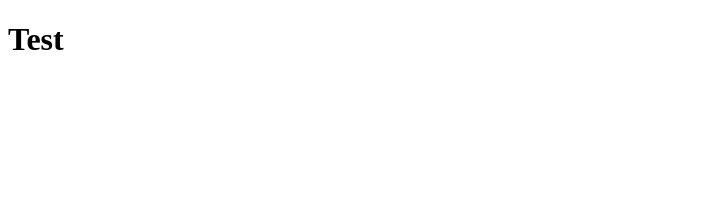
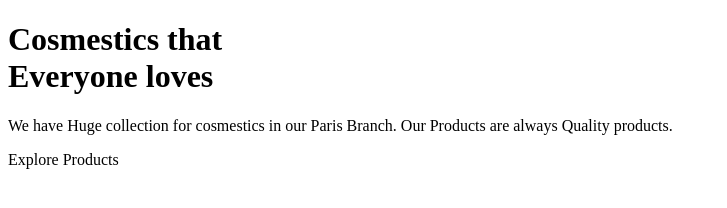
Before and after one commit to ForJessicaSake/skincare, a plain HTML site: page index.html in a window 1280 px wide. Shown: the whole page, without its empty margins (0-727 px from the left). Drawn offline with Linux system fonts and the light colour scheme.

Commit message:
added html file

```diff
--- a/index.html
+++ b/index.html
@@ -4,9 +4,11 @@
     <meta charset="UTF-8">
     <meta http-equiv="X-UA-Compatible" content="IE=edge">
     <meta name="viewport" content="width=device-width, initial-scale=1.0">
-    <title>Document</title>
+    <title>Skincare </title>
 </head>
 <body>
-    <h1> Test </h1>
+    <h1> Cosmestics that <br> Everyone loves </h1>
+    <p> We have Huge collection for cosmestics in our Paris Branch. Our Products are always Quality products.</p>
+    <p class="button"> Explore Products</p>
 </body>
 </html>
```
Also changed, not shown: 1 other file.
